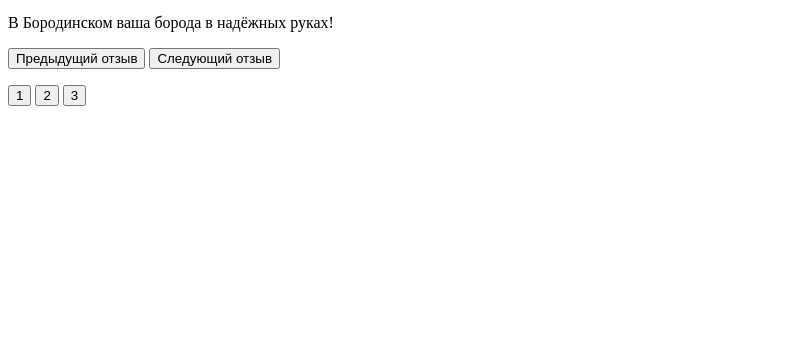
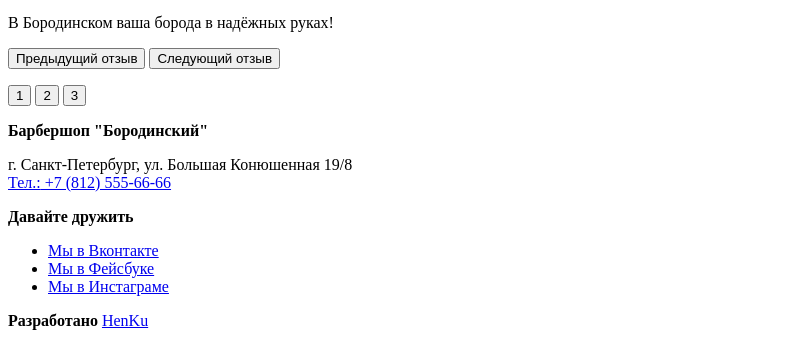
Before and after one commit to HenadzKu/html_progress, a plain HTML site: page source/index.html in a window 1280 px wide. Shown: the part 1530-1868 px from the top of the page, without its empty margins (0-795 px from the left). Before the commit the page ends 1652 px from the top, so only its background shows below. Drawn offline with Linux system fonts and the light colour scheme.

Commit message:
add <footer> in index.html

```diff
--- a/source/index.html
+++ b/source/index.html
@@ -218,6 +218,37 @@
         </div>
     </section>
 </main>
+<footer class="page-footer">
+    <div class="page-footer__wrapper">
+        <div class="page-footer__contacts contacts">
+            <b class="contacts__title">Барбершоп "Бородинский"</b>
+            <p class="contacts__text">
+                г. Санкт-Петербург, ул. Большая Конюшенная 19/8<br>
+                <a href="tel: +78125556666" class="contacts__phone">
+                    <span class="contacts__phone-mobile">Тел.:</span> +7 (812) 555-66-66
+                </a>
+            </p>
+        </div>
+        <div class="page-footer__social social">
+            <b class="social__title">Давайте дружить</b>
+            <ul class="social__list">
+                <li class="social__item">
+                    <a href="https://vk.com" class="social__link social__link--vkontakte">Мы в Вконтакте</a>
+                </li>
+                <li class="social__item">
+                    <a href="https://facebook.com" class="social__link social__link--facebook">Мы в Фейсбуке</a>
+                </li>
+                <li class="social__item">
+                    <a href="https://instagram.com" class="social__link social__link--instagram">Мы в Инстаграме</a>
+                </li>
+            </ul>
+        </div>
+        <div class="page-footer_copyright copyright">
+            <b class="copyright__text">Разработано</b>
+            <a href="#" class="button copyright__link">HenKu</a>
+        </div>
+    </div>
+</footer>
 
 </body>
 </html>
```
